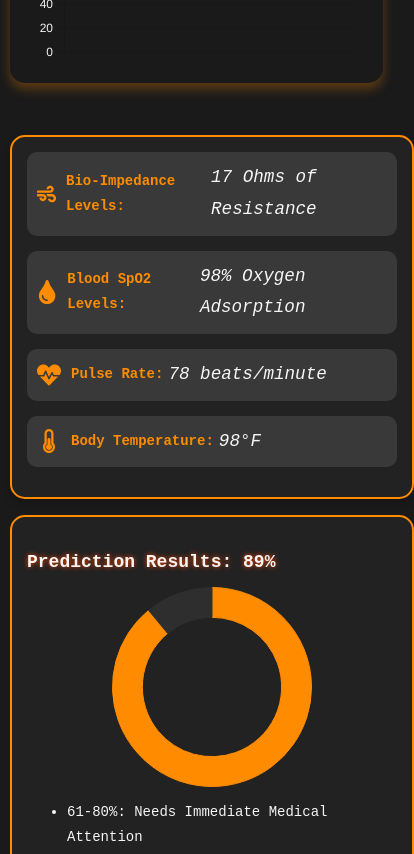
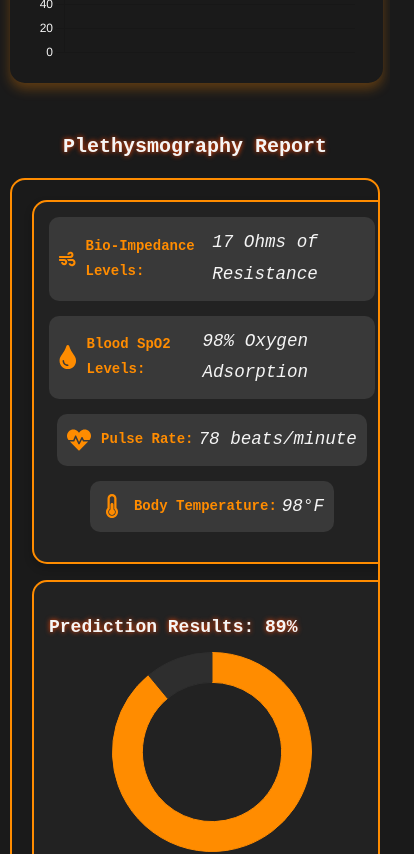
Before and after one commit to HimanshuGolani/SunilsDashboard, a React (Vite) app: page / in a window 390 px wide. Shown: the part 1300-2154 px from the top of the page, 414 px wide, since content can reach past the window. Built offline with nearby package versions, Linux system fonts and the light colour scheme; no server answers.

Commit message:
changes 6

```diff
--- a/src/Component/Metrics.jsx
+++ b/src/Component/Metrics.jsx
@@ -3,7 +3,7 @@ import { FaHeartbeat, FaThermometerHalf, FaTint, FaWind } from "react-icons/fa";
 
 export default function Metrics() {
   return (
-    <div className="metrics">
+    <div className="metrics center">
       <div className="metric-item">
         <FaWind className="metric-icon" />
         <span className="metric-label">Bio-Impedance Levels:</span>
--- a/src/Pages/Dashboard.jsx
+++ b/src/Pages/Dashboard.jsx
@@ -100,6 +100,7 @@ function Dashboard() {
         ))}
       </div>
 
+      <h2 className="report-heading">Plethysmography Report</h2>
       <div className="metrics-prediction">
         <Metrics />
         <Prediction />
--- a/src/css/App.css
+++ b/src/css/App.css
@@ -37,6 +37,7 @@ header {
   transition: background-color var(--transition-duration),
     box-shadow var(--transition-duration);
   margin-bottom: 2rem;
+  font-size: 1.8rem;
 }
 
 h2 {
@@ -59,6 +60,11 @@ h2 {
   grid-template-columns: 1fr 1fr;
   gap: 5rem;
   width: 100%;
+  border: 2px solid var(--card-border-color);
+  padding: 20px;
+  border-radius: 15px;
+  transition: transform var(--transition-duration),
+    box-shadow var(--transition-duration);
 }
 
 .metrics {
@@ -101,10 +107,10 @@ h2 {
   font-size: 1.1rem;
 }
 
-.metrics:hover {
-  transform: translateY(-5px);
-  box-shadow: 0 8px 16px rgba(255, 140, 0, 0.3);
-}
+/* .metrics:hover {
+    transform: translateY(-5px);
+    box-shadow: 0 8px 16px rgba(255, 140, 0, 0.3);
+  } */
 
 .metrics,
 .prediction {
@@ -123,6 +129,15 @@ h2 {
   line-height: 1.8;
   color: var(--text-color);
   margin-bottom: 15px;
+}
+
+.center {
+  display: flex;
+  justify-content: center;
+  align-items: center;
+  flex-direction: column;
+  flex-wrap: wrap;
+  width: fit-content;
 }
 
 @media (max-width: 1024px) {
@@ -158,10 +173,48 @@ h2 {
   .metrics-prediction {
     grid-template-columns: 1fr;
     gap: 1.5rem;
+    width: fit-content;
+    overflow: hidden;
   }
 
   .gaps {
     grid-template-columns: 1fr;
+  }
+}
+
+.metrics-prediction {
+  display: flex; /* Changed from grid to flex for a single row layout */
+  justify-content: space-between; /* Distribute space between components */
+  align-items: stretch; /* Ensure items stretch to the same height */
+  gap: 2rem; /* Add space between components */
+  width: 100%;
+}
+
+.report-heading {
+  color: var(--text-color); /* Light Gray text color */
+  text-align: center; /* Center align heading */
+  margin: 20px 0; /* Margin for spacing */
+  font-size: 2.4rem;
+}
+
+/* Media queries for responsiveness */
+@media (max-width: 768px) {
+  .metrics-prediction {
+    flex-direction: column; /* Stack vertically on smaller screens */
+    width: fit-content;
+    overflow: hidden;
+  }
+
+  .metrics,
+  .prediction {
+    width: 100%; /* Ensure full width */
+  }
+}
+
+/* Optional: Additional responsiveness */
+@media (max-width: 480px) {
+  .report-heading {
+    font-size: 20px; /* Reduce font size for smaller screens */
   }
 }
 
@@ -177,6 +230,8 @@ h2 {
   .metrics-prediction {
     grid-template-columns: 1fr;
     gap: 1rem;
+    width: fit-content;
+    overflow: hidden;
   }
 
   .gaps {
```
